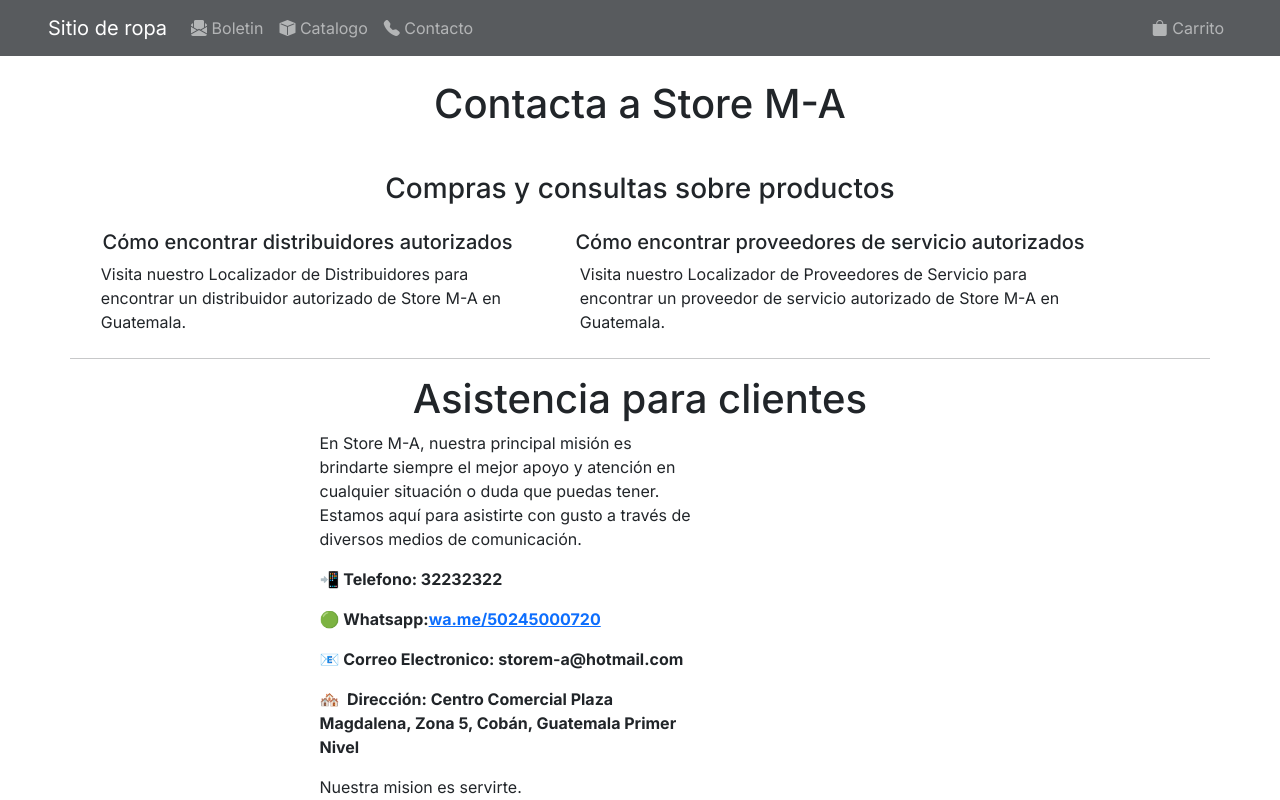
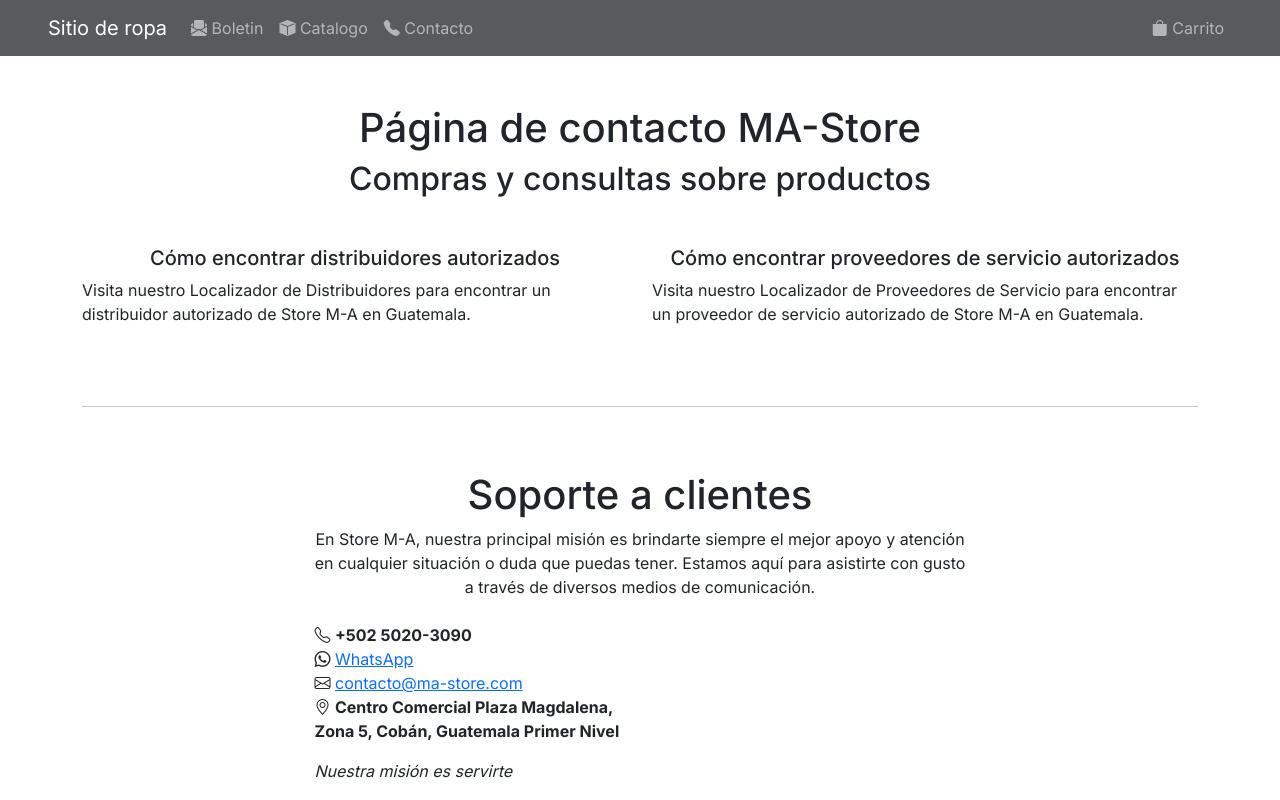
Before and after one commit to miguemi/sitio_ropa, a Next.js app: page /contacto in a window 1280 px wide. Shown: the top 800 px of the page. Built offline with nearby package versions, Linux system fonts and the light colour scheme.

Commit message:
Mejoras en el apartado de contactos

```diff
--- a/src/app/contacto/page.jsx
+++ b/src/app/contacto/page.jsx
@@ -5,88 +5,45 @@
     <div className="layout">
       <CustomNavbar />
       <main>
-        <section>
-          <div class="h-100 d-flex align-items-center justify-content-center  p-4 mb-1 ">
-            <h1>Contacta a Store M-A</h1>
-          </div>
-        </section>
+        <div className="container my-5 ">
 
-        <section>
-          <div class="container">
-            <div class="row h-100 d-flex align-items-center justify-content-center p-2 mb-2">
-              <h3 class="text-center">Compras y consultas sobre productos</h3>
+
+          <h1 className="text-center">Página de contacto MA-Store</h1>
+          <h2 className="text-center">Compras y consultas sobre productos</h2>
+
+          <div className="row row-cols-1 row-cols-md-2 mt-5">
+            <div className="col mb-5">
+              <p className="h5 text-center"> Cómo encontrar distribuidores autorizados </p>
+              <p> Visita nuestro Localizador de Distribuidores para encontrar un distribuidor autorizado de Store M-A en Guatemala. </p>
             </div>
-            <div class="row">
-              <div class="col-md-5">
-                <h5 class="text-center">
-                  Cómo encontrar distribuidores autorizados
-                </h5>
-                <div class="col-md-11 mx-auto">
-                  <h7 class="text-center">
-                    Visita nuestro Localizador de Distribuidores para encontrar
-                    un distribuidor autorizado de Store M-A en Guatemala.
-                  </h7>
-                </div>
-              </div>
-              <div class="col-md-6">
-                <h5 class="text-center">
-                  Cómo encontrar proveedores de servicio autorizados
-                </h5>
-                <div class="col-md-11 mx-auto">
-                  <h7 class="text-center">
-                    Visita nuestro Localizador de Proveedores de Servicio para
-                    encontrar un proveedor de servicio autorizado de Store M-A
-                    en Guatemala.
-                  </h7>
-                </div>
-                <br />
-              </div>
-              <hr />
+            <div className="col">
+              <p className="h5 text-center"> Cómo encontrar proveedores de servicio autorizados </p>
+              <p> Visita nuestro Localizador de Proveedores de Servicio para encontrar un proveedor de servicio autorizado de Store M-A en Guatemala.</p>
             </div>
           </div>
-      </section>
+          <hr/>
 
-      <section class="container">
-  <div class="row justify-content-center">
-    <div class="col-md-7">
-      <h1 class="text-center">Asistencia para clientes</h1>
-      <div class="col-md-7">
-        <div>
-          <p>
-            En Store M-A, nuestra principal misión es brindarte siempre el mejor apoyo y atención en cualquier situación o duda que puedas tener. Estamos aquí para asistirte con gusto a través de diversos medios de comunicación.
-          </p>
-          <p>
-            <strong>📲 Telefono: 32232322</strong>
-          </p>
-          <p>
-            <strong>
-              🟢 Whatsapp:
-              <a
-                href="wa.me/50245000720"
-                target="_blank"
-                title="Link de Whatsapp"
-                rel="noopener noreferrer"
-              >
-                wa.me/50245000720
-              </a>
-            </strong>
-          </p>
-          <p>
-            <strong>📧 Correo Electronico: storem-a@hotmail.com</strong>
-          </p>
-          <p>
-            <strong>
-              🏘️&nbsp; Dirección:  Centro Comercial Plaza Magdalena, Zona 5, Cobán, Guatemala Primer Nivel
-            </strong>
-          </p>
-          <p>
-            <span>Nuestra mision es servirte.</span>
-          </p>
+
+          <div className="d-flex flex-column align-items-center">
+            <div className="my-5 col-md-7">
+              <p className="h1 text-center">Soporte a clientes</p>
+              <p className="text-center">
+                En Store M-A, nuestra principal misión es brindarte siempre el mejor apoyo y atención en cualquier situación o duda que puedas tener. Estamos aquí para asistirte con gusto a través de diversos medios de comunicación.
+              </p>
+              <div className="mt-4 col-md-6">
+                <ul className="list-unstyled">
+                  <li><i class="bi bi-telephone"/> <strong>+502 5020-3090</strong></li>
+                  <li><i class="bi bi-whatsapp"/> <a href="wa.me/+50250203090" target="_blank" > WhatsApp </a></li>
+                  <li>
+                    <i class="bi bi-envelope"/> <a href="contacto@ma-store.com">contacto@ma-store.com</a>
+                  </li>
+                  <li><i class="bi bi-geo-alt"/> <strong>Centro Comercial Plaza Magdalena, Zona 5, Cobán, Guatemala Primer Nivel </strong></li>
+                </ul>
+                <p className="fst-italic">Nuestra misión es servirte</p>
+              </div>
+            </div>
+          </div>
         </div>
-      </div>
-    </div>
-  </div>
-</section>
 
       </main>
       <CustomFooter />
```
